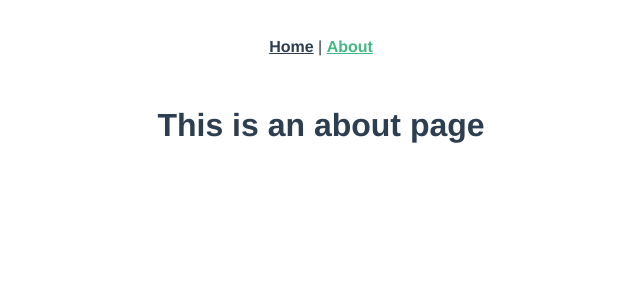
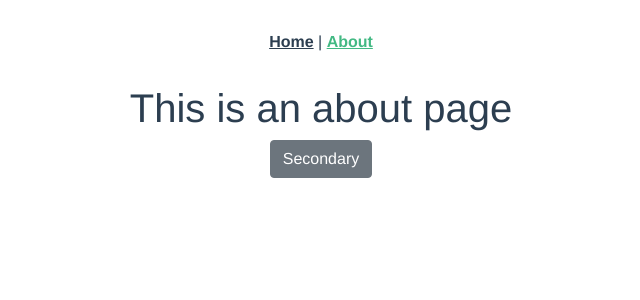
Before and after one commit to jefflin-git/vue-project-template, a Vue app: page /#/about in a window 1280 px wide. Shown: the top 300 px of the page, without its empty margins (319-959 px from the left). Built offline with nearby package versions, Linux system fonts and the light colour scheme.

Commit message:
feat : add bootstrap、jquery、propper

```diff
--- a/package.json
+++ b/package.json
@@ -8,7 +8,11 @@
     "lint": "vue-cli-service lint"
   },
   "dependencies": {
+    "@popperjs/core": "^2.9.2",
+    "bootstrap": "^5.0.1",
     "core-js": "^3.14.0",
+    "jquery": "^3.6.0",
+    "popper.js": "^1.16.1",
     "vue": "^2.6.14",
     "vue-router": "^3.5.1"
   },
--- a/src/App.vue
+++ b/src/App.vue
@@ -4,9 +4,17 @@
       <router-link to="/">Home</router-link> |
       <router-link to="/about">About</router-link>
     </div>
-    <router-view/>
+    <router-view />
   </div>
 </template>
+
+<script>
+import "bootstrap";
+import "bootstrap/dist/css/bootstrap.min.css";
+export default {
+  name: "App",
+};
+</script>
 
 <style>
 #app {
--- a/src/views/About.vue
+++ b/src/views/About.vue
@@ -1,5 +1,6 @@
 <template>
   <div class="about">
     <h1>This is an about page</h1>
+    <button type="button" class="btn btn-secondary">Secondary</button>
   </div>
 </template>
```
Also changed, not shown: 1 other file (tests, documents, lock files or other folders).
